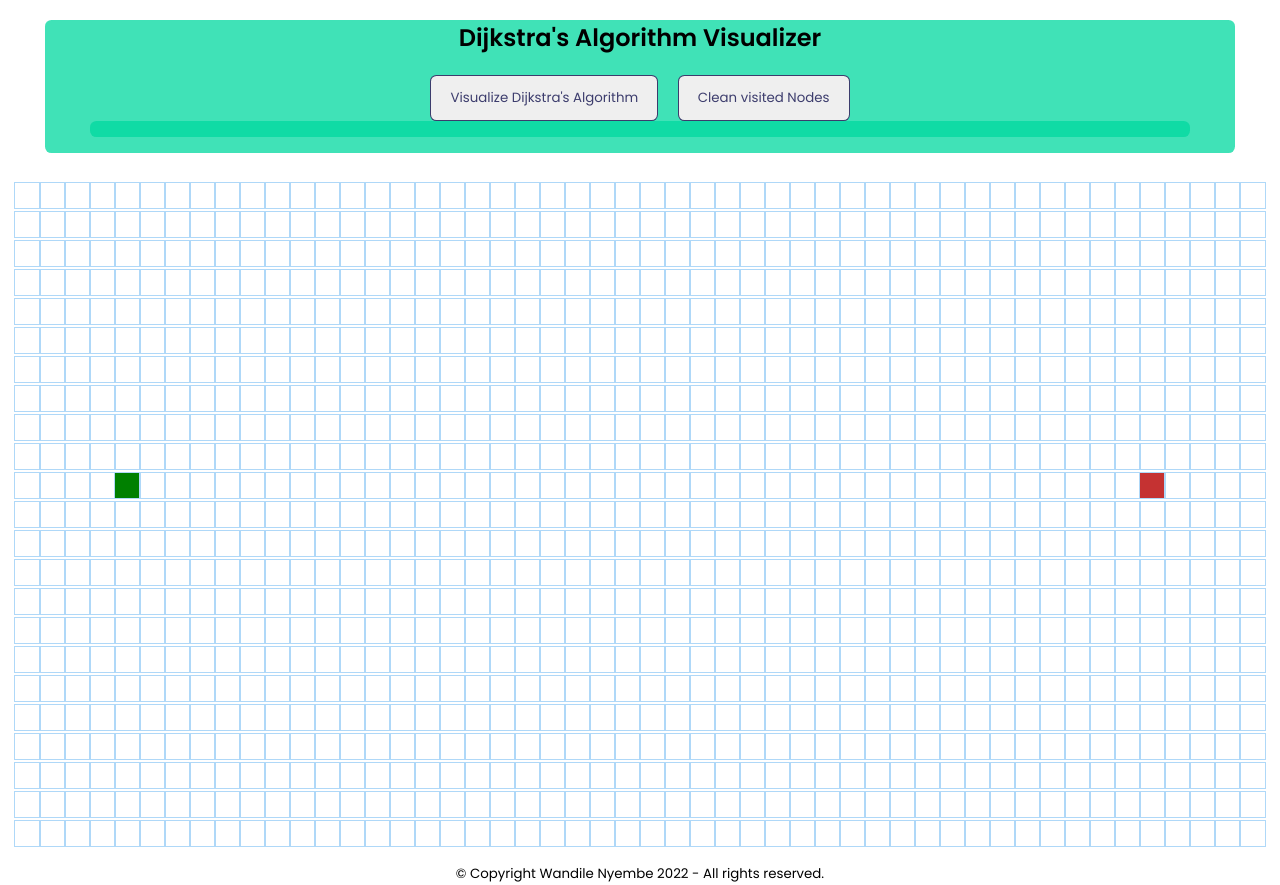
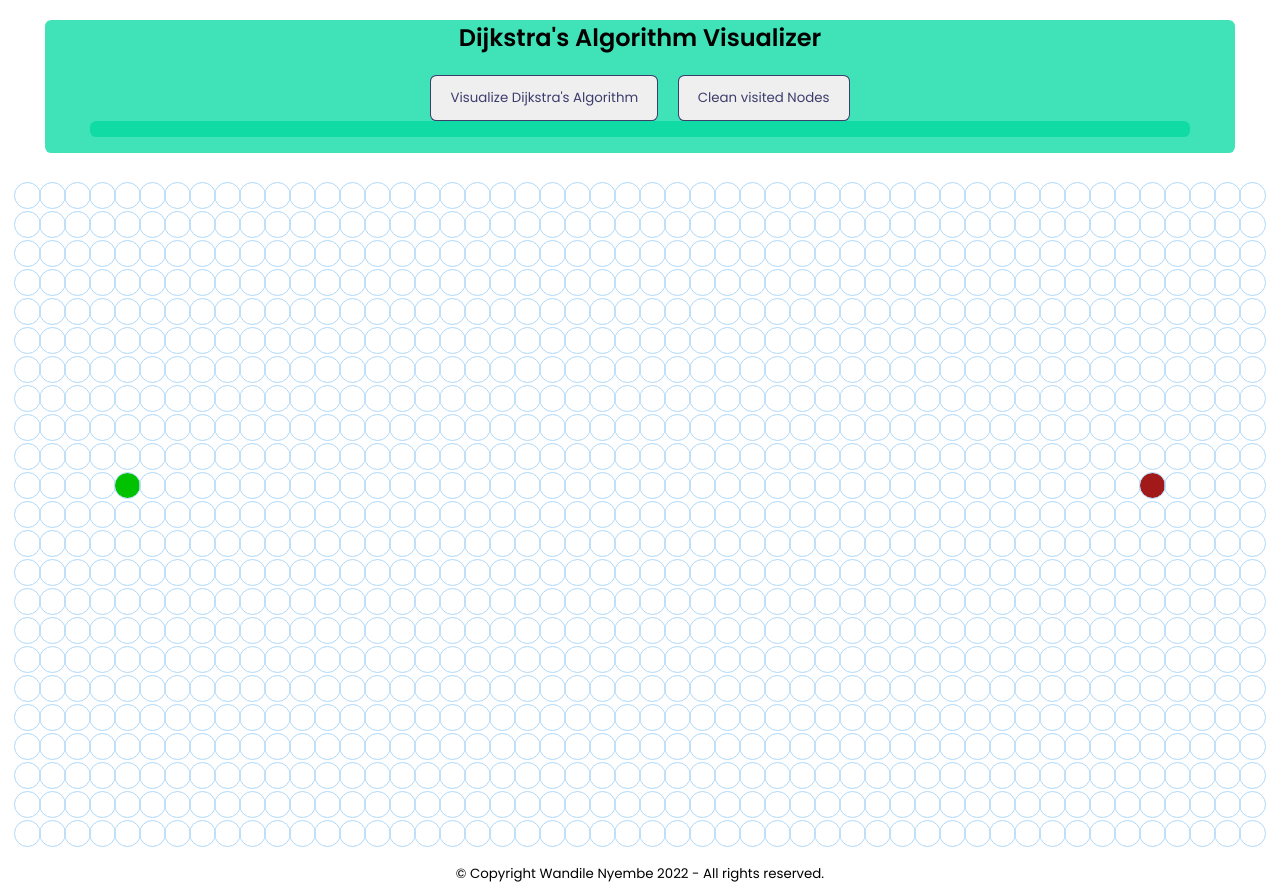
Before and after one commit to Waynium/Breadth-First-Search-Algorithm, a React (Create React App) app: page / in a window 1280 px wide. Built offline with nearby package versions, Linux system fonts and the light colour scheme.

Commit message:
Updated grid styling

```diff
--- a/src/PathFindingVisualizer/Node/Node.css
+++ b/src/PathFindingVisualizer/Node/Node.css
@@ -3,14 +3,15 @@
     height: 25px;
     outline: 1px solid rgb(175, 216, 248);
     display: inline-block;
+    border-radius: 50%;
 }
 
 .node-finish {
-  background-color: rgb(197, 50, 50)
+  background-color: rgb(161, 25, 25);
 }
 
 .node-start {
-  background-color: green;
+  background-color: rgb(1, 194, 1);
 }
 
 .node-visited {
@@ -23,7 +24,7 @@
   animation-fill-mode: forwards;
   animation-play-state: running;
 }
-
+/*
 @keyframes visitedAnimation {
   0% {
     transform: scale(0.3);
@@ -45,6 +46,29 @@
     background-color: rgba(0, 190, 218, 0.75);
   }
 }
+*/
+
+@keyframes visitedAnimation {
+  0% {
+    transform: scale(0.3);
+    background-color: rgba(66, 30, 0, 0.75);
+    border-radius: 100%;
+  }
+
+  50% {
+    background-color: rgba(217, 107, 17, 0.75);
+  }
+
+  75% {
+    transform: scale(1.2);
+    background-color: rgba(217, 123, 0, 0.75);
+  }
+
+  100% {
+    transform: scale(1);
+    background-color: rgba(218, 203, 0, 0.75);
+  }
+}
 
 .node-wall {
   background-color: rgb(12, 53, 71);
@@ -64,6 +88,24 @@
 @keyframes shortestPath {
   0% {
     transform: scale(0.6);
+    background-color: rgb(106, 166, 255);
+  }
+
+  50% {
+    transform: scale(1.2);
+    background-color: rgb(106, 166, 255);
+  }
+
+  100% {
+    transform: scale(1);
+    background-color: rgb(106, 166, 255);
+  }
+}
+
+/**
+@keyframes shortestPath {
+  0% {
+    transform: scale(0.6);
     background-color: rgb(255, 254, 106);
   }
 
@@ -77,7 +119,7 @@
     background-color: rgb(255, 254, 106);
   }
 }
-
+*/
 
 /************************* Media Queries (Medium Devices) ***************************/
 @media screen and (max-width: 1024px) {
```
Also changed, not shown: 1 other file (tests, documents, lock files or other folders).
